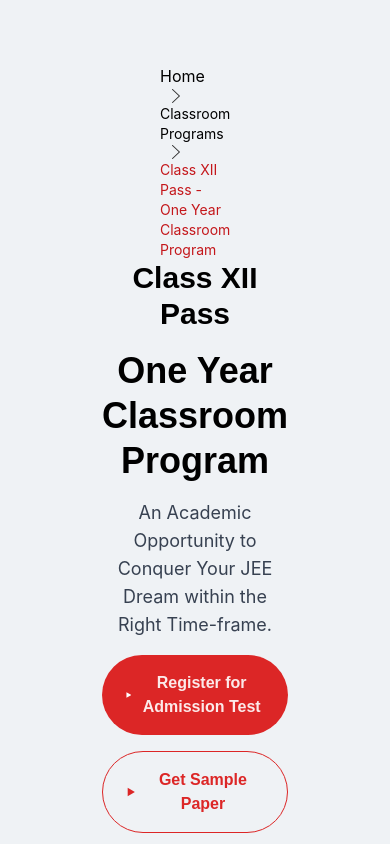
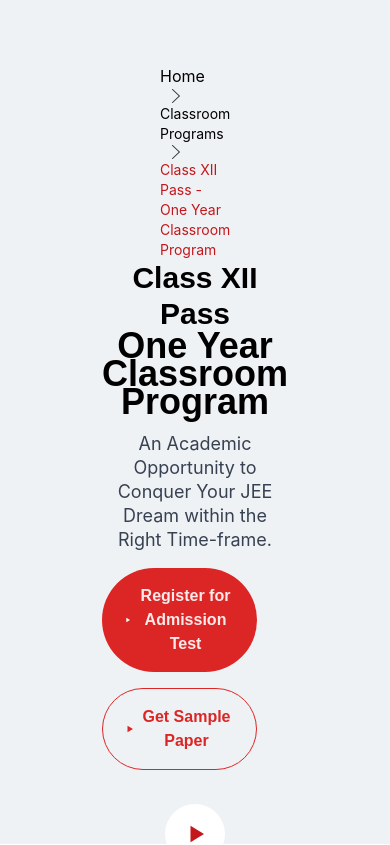
Before and after one commit to aditya-2k23/FITJEE, a Next.js app: page / in a window 390 px wide. Shown: the top 845 px of the page. Built offline with nearby package versions, Linux system fonts and the light colour scheme.

Commit message:
Refactor Hero component for improved layout and readability with updated spacing and alignment

```diff
--- a/components/Hero.js
+++ b/components/Hero.js
@@ -7,17 +7,17 @@ const Hero = () => {
     <div>
       <div className="flex flex-col md:flex-row items-center justify-center w-full mb-40 px-4 md:px-0">
         <div className="text-center md:text-left mb-6 md:mb-0 max-w-xl md:mr-20">
-          <h4 className="text-3xl font-Avenir font-semibold mb-4">
+          <h4 className="text-3xl font-Avenir font-semibold md:mb-4">
             Class XII Pass
           </h4>
-          <h1 className="text-4xl md:text-6xl font-Avenir font-bold mb-4 leading-tight md:leading-[4.7rem]">
+          <h1 className="text-4xl md:text-6xl font-Avenir font-bold mb-4 leading-7 md:leading-[4.7rem]">
             One Year Classroom Program
           </h1>
-          <p className="text-gray-700 text-lg">
+          <p className="text-gray-700 text-lg leading-6">
             An Academic Opportunity to Conquer Your JEE Dream within the Right
             Time-frame.
           </p>
-          <div className="flex flex-col md:flex-row gap-4 mt-4 justify-center md:justify-start">
+          <div className="flex flex-col w-5/6 items-center md:flex-row gap-4 mt-4 justify-center md:justify-start">
             <Link
               href="/fiitjee-admission-test-details"
               className="px-6 py-4 bg-red-600 font-Open_sans text-white/90 rounded-full hover:bg-red-700 transition duration-300 font-semibold flex items-center"
```
